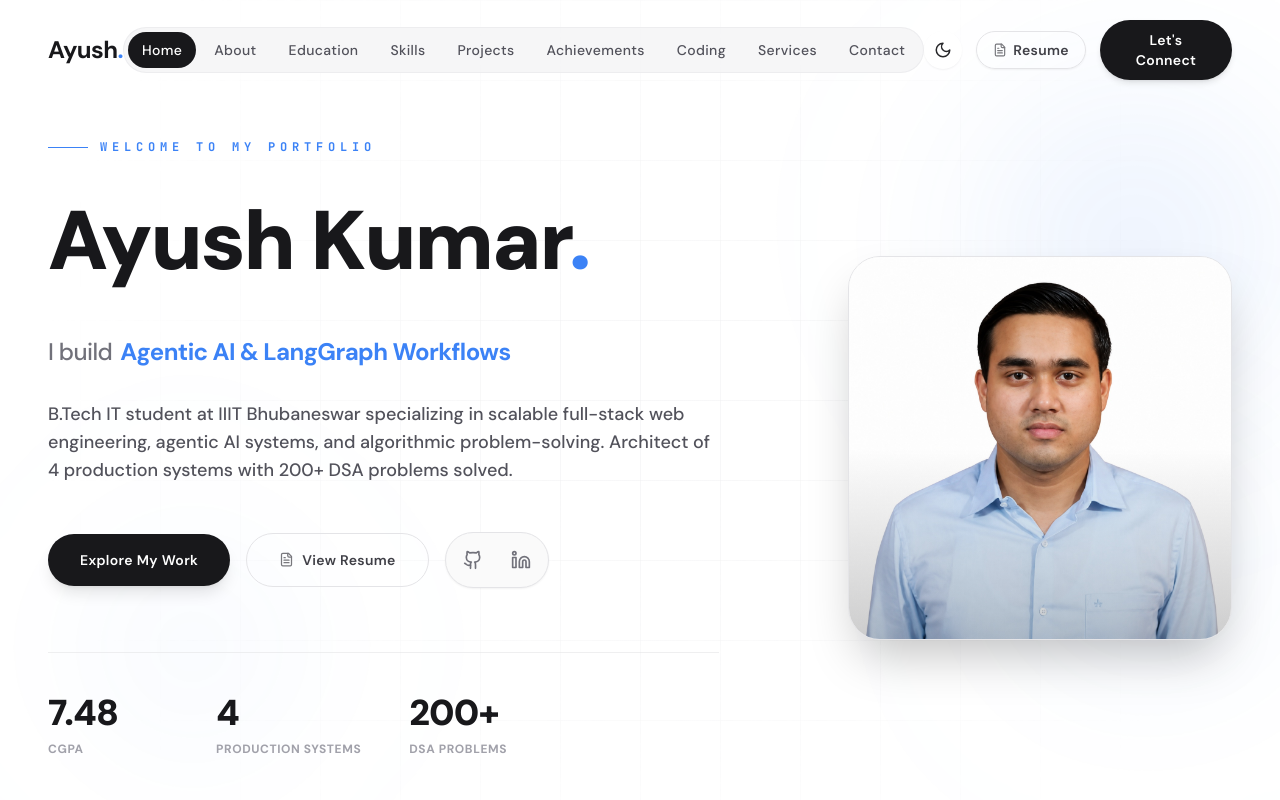
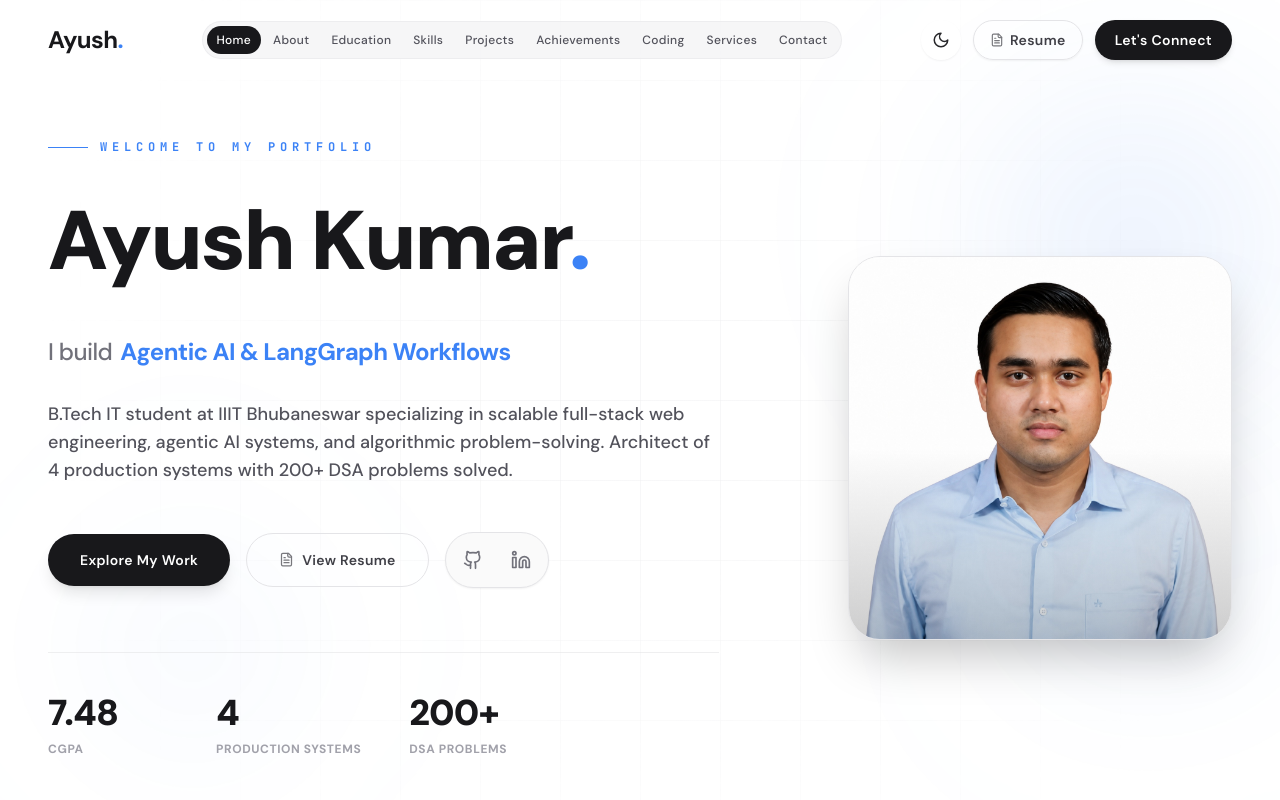
Before and after one commit to AyushKumar-12345/ayush-portfolio, a React (Vite) app: page / in a window 1280 px wide. Shown: the top 800 px of the page. Built offline with nearby package versions, Linux system fonts and the light colour scheme.

Commit message:
fix(navbar): prevent 'Let\'s Connect' button wrapping and unify navbar action alignment

```diff
--- a/src/components/layout/Navbar.tsx
+++ b/src/components/layout/Navbar.tsx
@@ -56,14 +56,14 @@ export function Navbar() {
             <span className="text-blue-500 dark:text-blue-400">.</span>
           </button>
 
-          <ul className="hidden xl:flex items-center gap-1 bg-zinc-100/80 dark:bg-zinc-800/80 border border-zinc-200/50 dark:border-zinc-700/50 p-1 rounded-full relative">
+          <ul className="hidden xl:flex items-center gap-0.5 2xl:gap-1 bg-zinc-100/80 dark:bg-zinc-800/80 border border-zinc-200/50 dark:border-zinc-700/50 p-1 rounded-full relative">
             {navItems.map((item) => {
               const isActive = activeSection === item.id
               return (
                 <li key={item.id} className="relative">
                   <button
                     onClick={() => scrollTo(item.id)}
-                    className={`px-3 py-1.5 lg:px-3.5 lg:py-2 rounded-full text-xs lg:text-sm font-medium tracking-wide transition-colors relative z-10 cursor-pointer ${
+                    className={`px-2.5 py-1.5 2xl:px-3.5 2xl:py-2 rounded-full text-xs 2xl:text-sm font-medium tracking-wide transition-colors relative z-10 cursor-pointer whitespace-nowrap ${
                       isActive
                         ? 'text-white dark:text-zinc-950'
                         : 'text-zinc-600 dark:text-zinc-400 hover:text-zinc-900 dark:hover:text-zinc-50'
@@ -83,10 +83,10 @@ export function Navbar() {
             })}
           </ul>
 
-          <div className="flex items-center gap-2.5 sm:gap-3.5">
+          <div className="flex items-center gap-2 sm:gap-3 shrink-0">
             <button
               onClick={toggleTheme}
-              className="p-2.5 rounded-full border border-zinc-200 dark:border-zinc-800 bg-white dark:bg-zinc-900 text-zinc-800 dark:text-zinc-200 transition-all duration-300 hover:scale-105 active:scale-95 shadow-sm cursor-pointer"
+              className="w-9 h-9 sm:w-10 sm:h-10 rounded-full border border-zinc-200 dark:border-zinc-800 bg-white dark:bg-zinc-900 text-zinc-800 dark:text-zinc-200 flex items-center justify-center transition-all duration-300 hover:scale-105 active:scale-95 shadow-sm cursor-pointer shrink-0"
               aria-label="Toggle theme"
             >
               <AnimatePresence mode="wait" initial={false}>
@@ -106,7 +106,7 @@ export function Navbar() {
               href={personalData.resumeUrl}
               target="_blank"
               rel="noopener noreferrer"
-              className="hidden md:inline-flex items-center gap-1.5 px-4 py-2 rounded-full border border-zinc-200 dark:border-zinc-800 text-zinc-700 dark:text-zinc-300 hover:bg-zinc-50 dark:hover:bg-zinc-900 text-xs sm:text-sm font-semibold tracking-wide transition-all active:scale-95 cursor-pointer shadow-sm"
+              className="hidden md:inline-flex items-center justify-center gap-1.5 h-9 sm:h-10 px-3.5 sm:px-4 rounded-full border border-zinc-200 dark:border-zinc-800 text-zinc-700 dark:text-zinc-300 hover:bg-zinc-50 dark:hover:bg-zinc-900 text-xs sm:text-sm font-semibold tracking-wide whitespace-nowrap shrink-0 transition-all active:scale-95 cursor-pointer shadow-sm"
             >
               <FileText size={14} className="opacity-70" />
               Resume
@@ -114,14 +114,14 @@ export function Navbar() {
 
             <button
               onClick={() => scrollTo('contact')}
-              className="hidden sm:flex bg-zinc-900 hover:bg-zinc-800 dark:bg-white dark:hover:bg-zinc-100 text-white dark:text-zinc-900 text-xs sm:text-sm font-semibold tracking-wide px-5 sm:px-6 py-2.5 rounded-full transition-transform active:scale-95 shadow-md cursor-pointer"
+              className="hidden sm:inline-flex items-center justify-center whitespace-nowrap shrink-0 h-9 sm:h-10 px-4 sm:px-5 bg-zinc-900 hover:bg-zinc-800 dark:bg-white dark:hover:bg-zinc-100 text-white dark:text-zinc-900 text-xs sm:text-sm font-semibold tracking-wide rounded-full transition-transform active:scale-95 shadow-md cursor-pointer"
             >
               Let's Connect
             </button>
 
             <button
               onClick={() => setMenuOpen(!menuOpen)}
-              className="xl:hidden relative z-50 p-2.5 rounded-full border border-zinc-200 dark:border-zinc-800 bg-white dark:bg-zinc-900 text-zinc-800 dark:text-zinc-200 transition-transform active:scale-95 cursor-pointer"
+              className="xl:hidden relative z-50 w-9 h-9 sm:w-10 sm:h-10 rounded-full border border-zinc-200 dark:border-zinc-800 bg-white dark:bg-zinc-900 text-zinc-800 dark:text-zinc-200 flex items-center justify-center transition-transform active:scale-95 cursor-pointer shrink-0"
               aria-label={menuOpen ? 'Close navigation menu' : 'Open navigation menu'}
             >
               {menuOpen ? <X size={20} /> : <Menu size={20} />}
```
